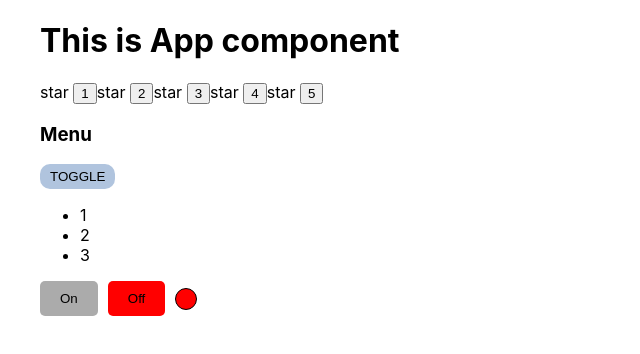
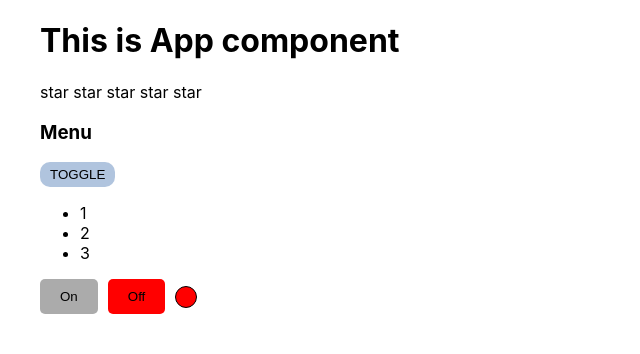
Before and after one commit to DenisKulik/react-course, a React (Create React App) app: page / in a window 1280 px wide. Shown: the top 354 px of the page, without its empty margins (0-640 px from the left). Built offline with nearby package versions, Linux system fonts and the light colour scheme.

Commit message:
refactor Rating component

```diff
--- a/src/components/Rating/Rating.tsx
+++ b/src/components/Rating/Rating.tsx
@@ -1,26 +1,29 @@
 import { useState } from 'react';
 
 export default function Rating() {
-    const [ rating, setRating ] = useState(0);
+    const [ value, setValue ] = useState(0);
 
     return (
         <div>
-            <Star selected={ rating > 0 } />
-            <button onClick={ () => setRating(1) }>1</button>
-            <Star selected={ rating > 1 } />
-            <button onClick={ () => setRating(2) }>2</button>
-            <Star selected={ rating > 2 } />
-            <button onClick={ () => setRating(3) }>3</button>
-            <Star selected={ rating > 3 } />
-            <button onClick={ () => setRating(4) }>4</button>
-            <Star selected={ rating > 4 } />
-            <button onClick={ () => setRating(5) }>5</button>
+            <Star selected={ value > 0 } value={ 1 } setValue={ setValue } />
+            <Star selected={ value > 1 } value={ 2 } setValue={ setValue } />
+            <Star selected={ value > 2 } value={ 3 } setValue={ setValue } />
+            <Star selected={ value > 3 } value={ 4 } setValue={ setValue } />
+            <Star selected={ value > 4 } value={ 5 } setValue={ setValue } />
         </div>
     );
 }
 
-function Star({ selected }: { selected: boolean }) {
+type StarPropsType = {
+    selected: boolean
+    value: 1 | 2 | 3 | 4 | 5
+    setValue: (value: 1 | 2 | 3 | 4 | 5) => void
+}
+
+function Star({ selected, value, setValue }: StarPropsType) {
     return (
-        <span>{ selected ? <b>star </b> : 'star ' }</span>
+        <span onClick={ () => setValue(value) }>
+            { selected ? <b>star </b> : 'star ' }
+        </span>
     );
 }
```
